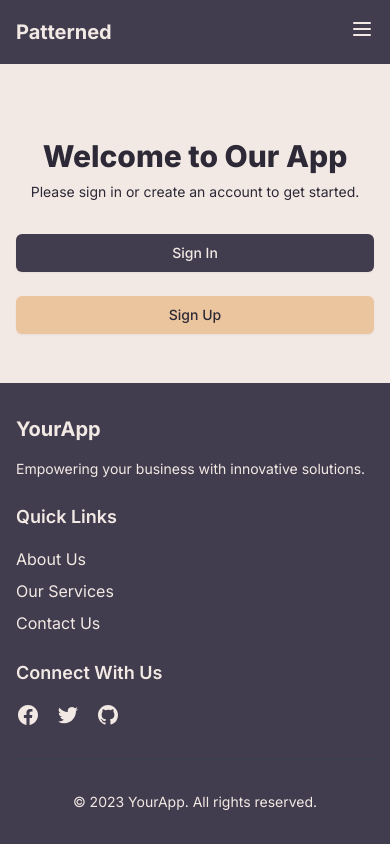
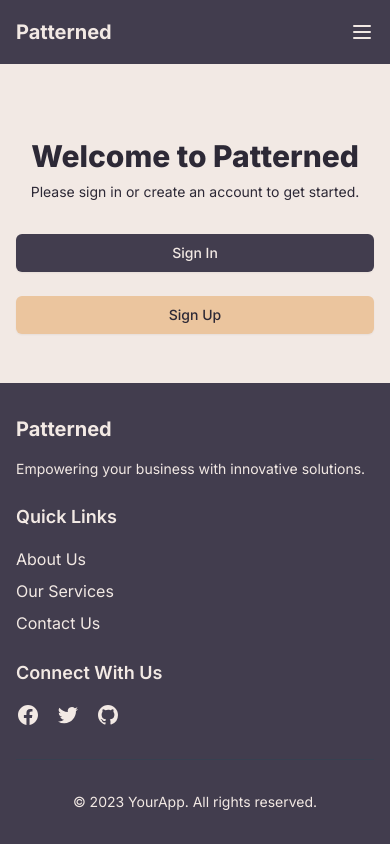
Before and after one commit to Mr-Higgs/Patterned, a Next.js app: page / in a window 390 px wide. Built offline with nearby package versions, Linux system fonts and the light colour scheme.

Commit message:
minor changes; renaming headings and text

```diff
--- a/app/components/Footer.js
+++ b/app/components/Footer.js
@@ -6,7 +6,7 @@ export default function Footer() {
       <div className="container mx-auto px-4 sm:px-6 lg:px-8 py-8">
         <div className="flex flex-wrap justify-between">
           <div className="w-full md:w-1/3 mb-6 md:mb-0">
-            <h2 className="text-xl font-bold mb-4">YourApp</h2>
+            <h2 className="text-xl font-bold mb-4">Patterned</h2>
             <p className="text-sm">Empowering your business with innovative solutions.</p>
           </div>
           <div className="w-full md:w-1/3 mb-6 md:mb-0">
--- a/app/components/Header.js
+++ b/app/components/Header.js
@@ -10,12 +10,25 @@ export default function Header() {
     <header className="bg-primary text-background">
       <div className="container mx-auto px-4 sm:px-6 lg:px-8">
         <div className="flex items-center justify-between h-16">
-          <div className="flex items-center">
+          <div className="flex items-center md:hidden">
+            <Link href="/" className="text-xl font-bold mr-4">
+              Patterned
+            </Link>
+          </div>
+          <div className="flex items-center md:hidden">
+            <button
+              onClick={() => setIsMenuOpen(!isMenuOpen)}
+              className="text-background hover:text-accent focus:outline-none focus:text-accent"
+            >
+              <svg className="h-6 w-6" fill="none" viewBox="0 0 24 24" stroke="currentColor">
+                <path strokeLinecap="round" strokeLinejoin="round" strokeWidth={2} d="M4 6h16M4 12h16M4 18h16" />
+              </svg>
+            </button>
+          </div>
+          <nav className="hidden md:flex md:items-center md:justify-between md:flex-1">
             <Link href="/" className="text-xl font-bold">
               Patterned
             </Link>
-          </div>
-          <nav className="hidden md:block">
             <ul className="flex space-x-4">
               <li>
                 <Link href="/" className="hover:text-accent">
@@ -34,16 +47,6 @@ export default function Header() {
               </li>
             </ul>
           </nav>
-          <div className="md:hidden">
-            <button
-              onClick={() => setIsMenuOpen(!isMenuOpen)}
-              className="text-background hover:text-accent focus:outline-none focus:text-accent"
-            >
-              <svg className="h-6 w-6" fill="none" viewBox="0 0 24 24" stroke="currentColor">
-                <path strokeLinecap="round" strokeLinejoin="round" strokeWidth={2} d="M4 6h16M4 12h16M4 18h16" />
-              </svg>
-            </button>
-          </div>
         </div>
       </div>
       {/* Mobile menu, toggle classes based on menu state */}
--- a/app/dashboard/employee/profile/components/ProfileManagement.js
+++ b/app/dashboard/employee/profile/components/ProfileManagement.js
@@ -16,7 +16,7 @@ export default function ProfileManagement() {
         const { data, error } = await supabase
           .from('profiles')
           .select('*')
-          .eq('id', '1') // Replace '1' with the actual user ID
+          .eq('id', user.id) // Replace '1' with the actual user ID
           .single()
 
         if (error) throw error
@@ -60,7 +60,7 @@ export default function ProfileManagement() {
       const { error } = await supabase
         .from('profiles')
         .update(updates)
-        .eq('id', '1') // Replace '1' with the actual user ID)
+        .eq('id', user.id) // Replace '1' with the actual user ID)
 
       if (error) throw error
       alert('Profile updated successfully!')
--- a/app/page.js
+++ b/app/page.js
@@ -9,7 +9,7 @@ export default function Home() {
       <main className="flex-grow flex items-center justify-center py-12 px-4 sm:px-6 lg:px-8">
         <div className="max-w-md w-full space-y-8">
           <div>
-            <h2 className="mt-6 text-center text-3xl font-extrabold text-text">Welcome to Our App</h2>
+            <h2 className="mt-6 text-center text-3xl font-extrabold text-text">Welcome to Patterned</h2>
             <p className="mt-2 text-center text-sm text-text">
               Please sign in or create an account to get started.
             </p>
@@ -27,6 +27,7 @@ export default function Home() {
             </div>
           </div>
         </div>
+
       </main>
       <Footer />
     </div>
```
